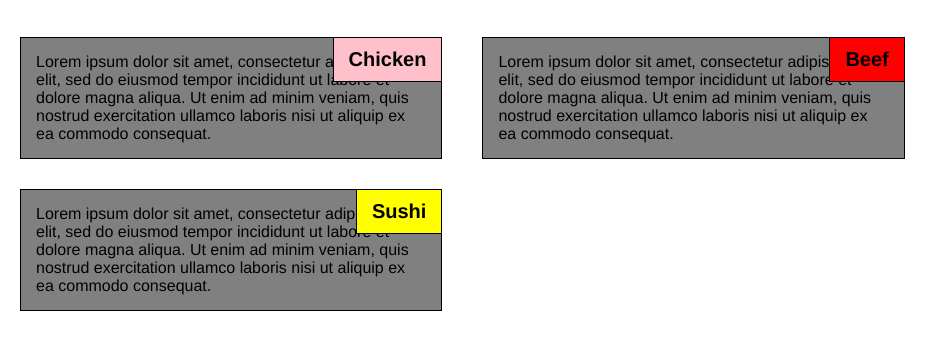
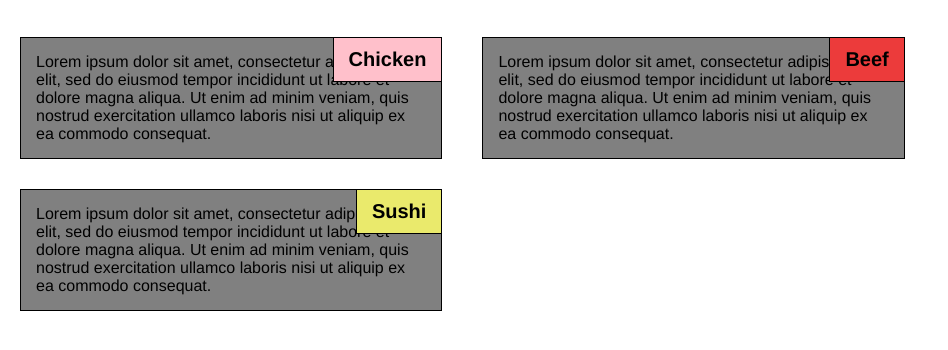
Before and after one commit to vinibf/site-test-coursera, a plain HTML site: page course4-module2-solution/index.html in a window 1280 px wide. Shown: the part 70-420 px from the top of the page, without its empty margins (0-948 px from the left). Drawn offline with Linux system fonts and the light colour scheme.

Commit message:
Improvement 2.

```diff
--- a/course4-module2-solution/css/styles.css
+++ b/course4-module2-solution/css/styles.css
@@ -45,15 +45,15 @@ body {
 }
 
 .pink {
-  background-color: pink;
+  background-color: #FFC0CB;
 }
 
 .red {
-  background-color: red;
+  background-color: #EC3B3B;
 }
 
 .yellow {
-  background-color: yellow;
+  background-color: #EAEA6C;
 }
 
 /* Simple Responsive Framework. */
```
